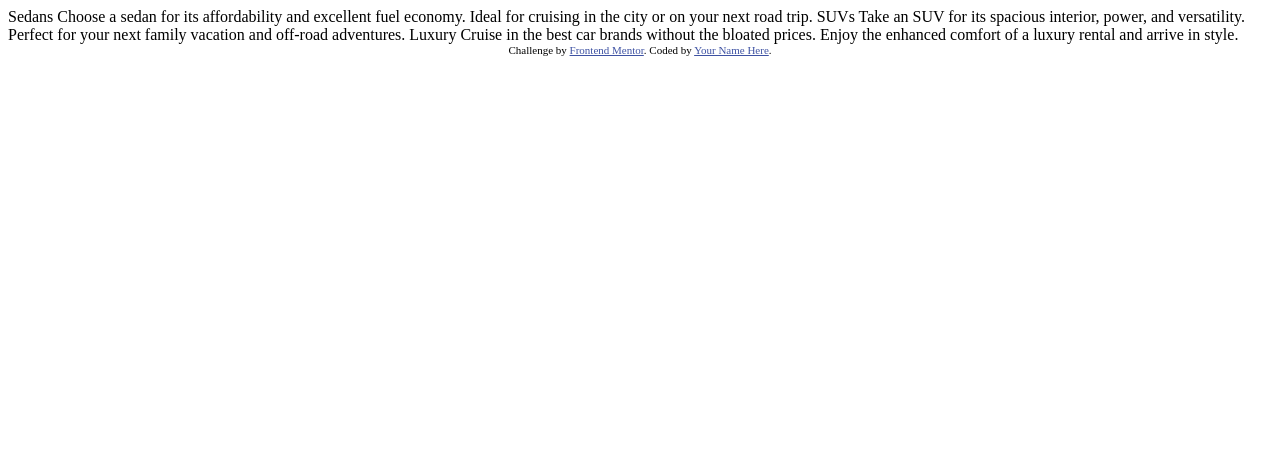
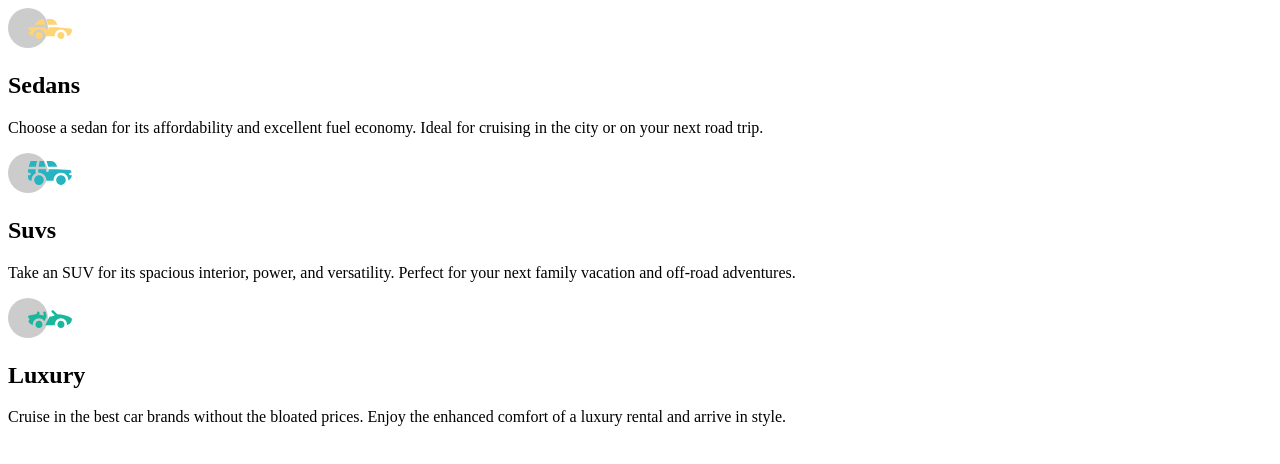
Before and after one commit to FearlessOne07/3-column-preview-card-component-main, a plain HTML site: page index.html in a window 1280 px wide. Drawn offline with Linux system fonts and the light colour scheme.

Commit message:
Built HTML

```diff
--- a/index.html
+++ b/index.html
@@ -1,36 +1,59 @@
 <!DOCTYPE html>
 <html lang="en">
+
 <head>
   <meta charset="UTF-8">
-  <meta name="viewport" content="width=device-width, initial-scale=1.0"> <!-- displays site properly based on user's device -->
+  <meta name="viewport" content="width=device-width, initial-scale=1.0">
+  <!-- displays site properly based on user's device -->
 
   <link rel="icon" type="image/png" sizes="32x32" href="./images/favicon-32x32.png">
 
   <title>Frontend Mentor | 3-column preview card component</title>
+</head>
 
-  <!-- Feel free to remove these styles or customise in your own stylesheet 👍 -->
-  <style>
-    .attribution { font-size: 11px; text-align: center; }
-    .attribution a { color: hsl(228, 45%, 44%); }
-  </style>
-</head>
 <body>
 
-  Sedans
-  Choose a sedan for its affordability and excellent fuel economy. Ideal for cruising in the city
-  or on your next road trip.
 
-  SUVs
-  Take an SUV for its spacious interior, power, and versatility. Perfect for your next family vacation
-  and off-road adventures.
+  <main>
+    <section class="card">
 
-  Luxury
-  Cruise in the best car brands without the bloated prices. Enjoy the enhanced comfort of a luxury
-  rental and arrive in style.
 
-  <div class="attribution">
-    Challenge by <a href="https://www.frontendmentor.io?ref=challenge" target="_blank">Frontend Mentor</a>.
-    Coded by <a href="#">Your Name Here</a>.
-  </div>
+      <article class="sedans orange-bg">
+        <picture>
+          <img src="images/icon-sedans.svg" alt="">
+        </picture>
+        <h2>Sedans</h2>
+        <p> Choose a sedan for its affordability and excellent fuel economy. Ideal for cruising in the city
+          or on your next road trip.
+        </p>
+      </article>
+
+
+      <article class="suvs cyan-bg">
+        <picture>
+          <img src="images/icon-suvs.svg" alt="">
+        </picture>
+
+        <h2>Suvs</h2>
+
+        <p> Take an SUV for its spacious interior, power, and versatility. Perfect for your next family vacation
+          and off-road adventures.</p>
+      </article>
+
+
+      <article class="luxury green-blue-bg">
+        <picture>
+          <img src="images/icon-luxury.svg" alt="">
+        </picture>
+
+        <h2> Luxury</h2>
+        <p> Cruise in the best car brands without the bloated prices. Enjoy the enhanced comfort of a luxury
+          rental and arrive in style.</p>
+      </article>
+
+    </section>
+  </main>
+
 </body>
+
 </html>
```
